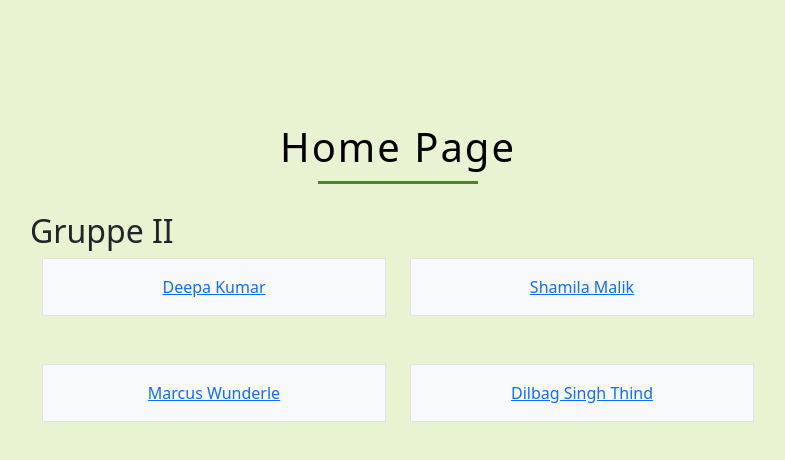
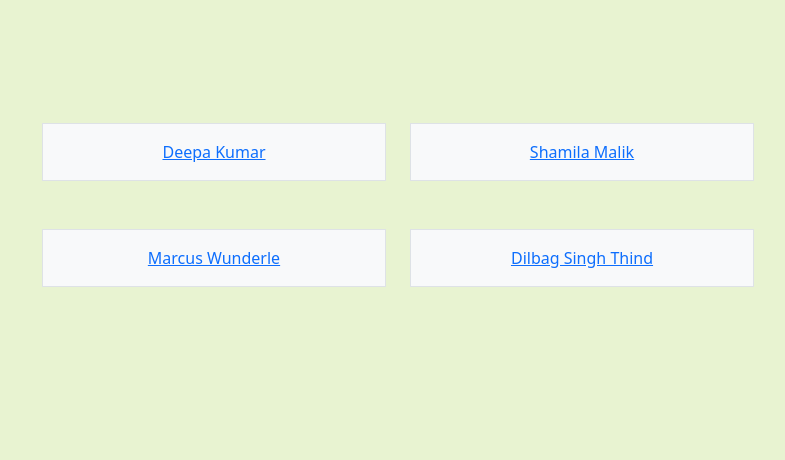
Before and after one commit to dildilbag/git-mini-project, a plain HTML site: page dilbag.html in a window 1280 px wide. Shown: the whole page, without its empty margins (52-837 px from the left). Drawn offline with nearby package versions, Linux system fonts and the light colour scheme.

Commit message:
my website

```diff
--- a/dilbag.html
+++ b/dilbag.html
@@ -24,8 +24,7 @@
         <div class="container pt-5">
             <div class="row">
                 <div class="col-12 offset-md col-md-8">
-                  <h1>Home Page</h1>
-            <h2>Gruppe II</h2>
+
             <div class="container overflow-hidden text-center">
                 <div class="row gy-5">
                   <div class="col-6">
```
